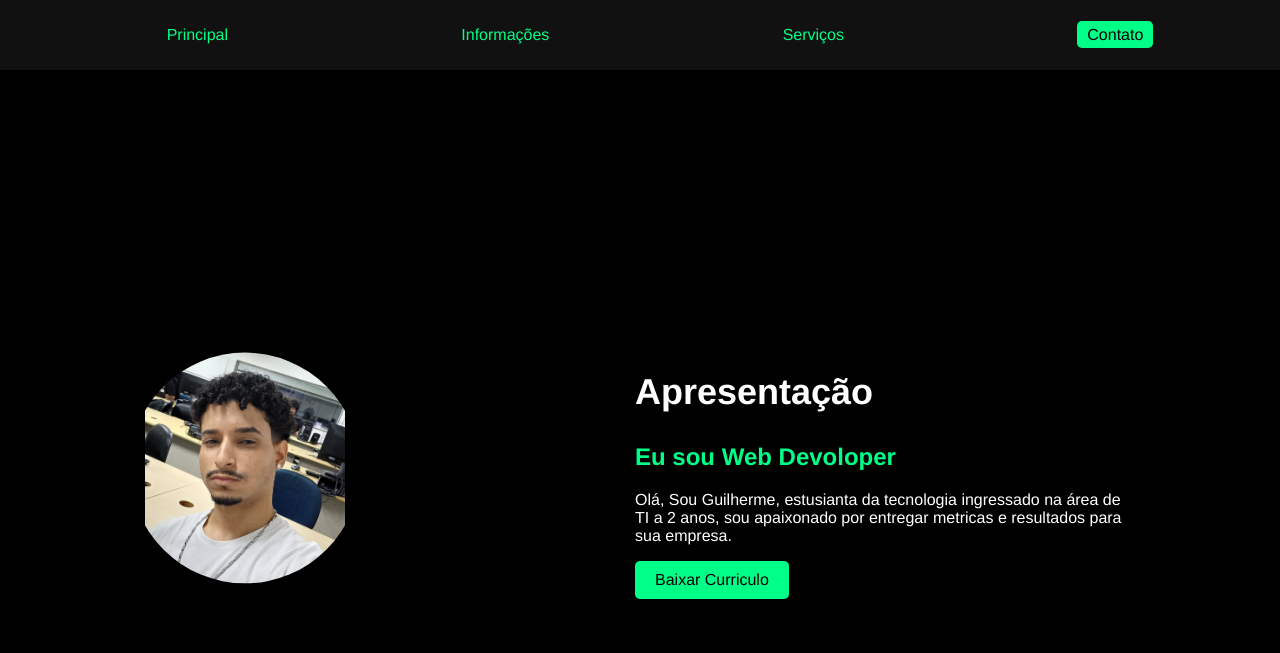
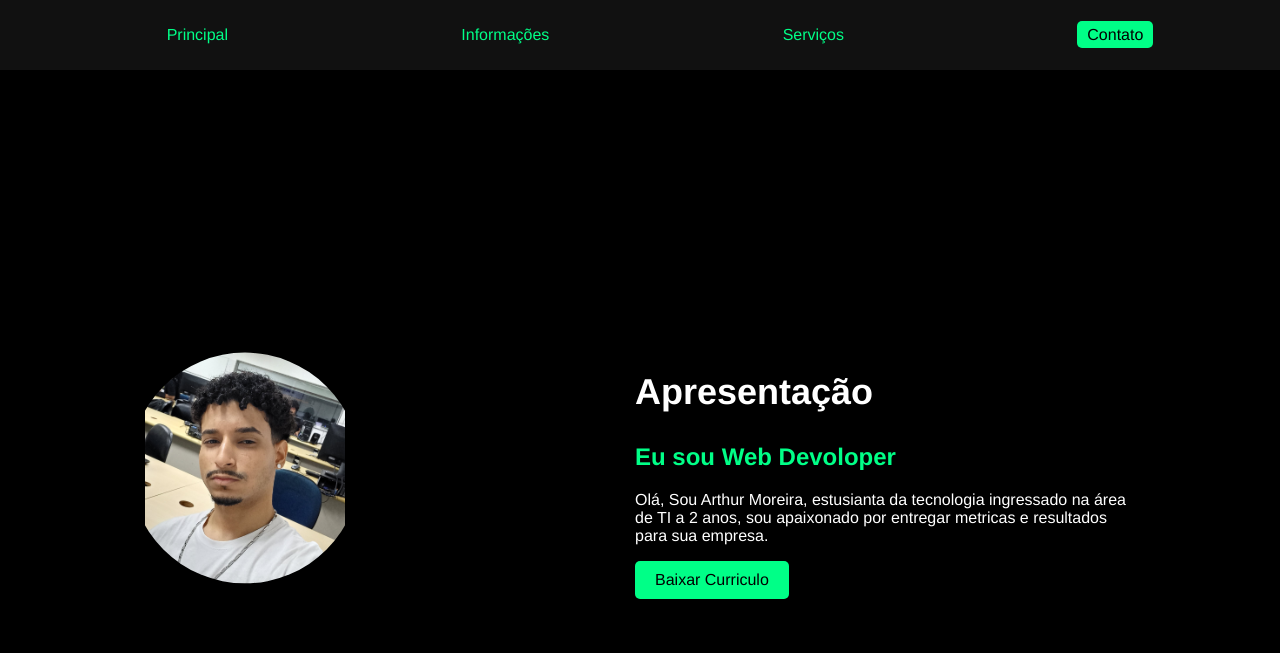
Before and after one commit to DaxMan2566/Portf-lio, a plain HTML site: page pasta codigo/index.html in a window 1280 px wide. Shown: the top 653 px of the page. Drawn offline with Linux system fonts and the light colour scheme.

Commit message:
Update index.html

```diff
--- a/pasta codigo/index.html
+++ b/pasta codigo/index.html
@@ -29,7 +29,7 @@
                 <h1>Apresentação</h1>
                 <h2>Eu sou Web Devoloper</h2>
                 <p>
-                    Olá, Sou Guilherme, estusianta da tecnologia ingressado na área de TI a 2 anos, sou apaixonado por entregar metricas e resultados para sua empresa.
+                    Olá, Sou Arthur Moreira, estusianta da tecnologia ingressado na área de TI a 2 anos, sou apaixonado por entregar metricas e resultados para sua empresa.
                 </p>
                 <a href="Currículo de Arthur Vinicius Pereira Moreira.pdf"  class="download-button">Baixar Curriculo</a>
             </div>
```
